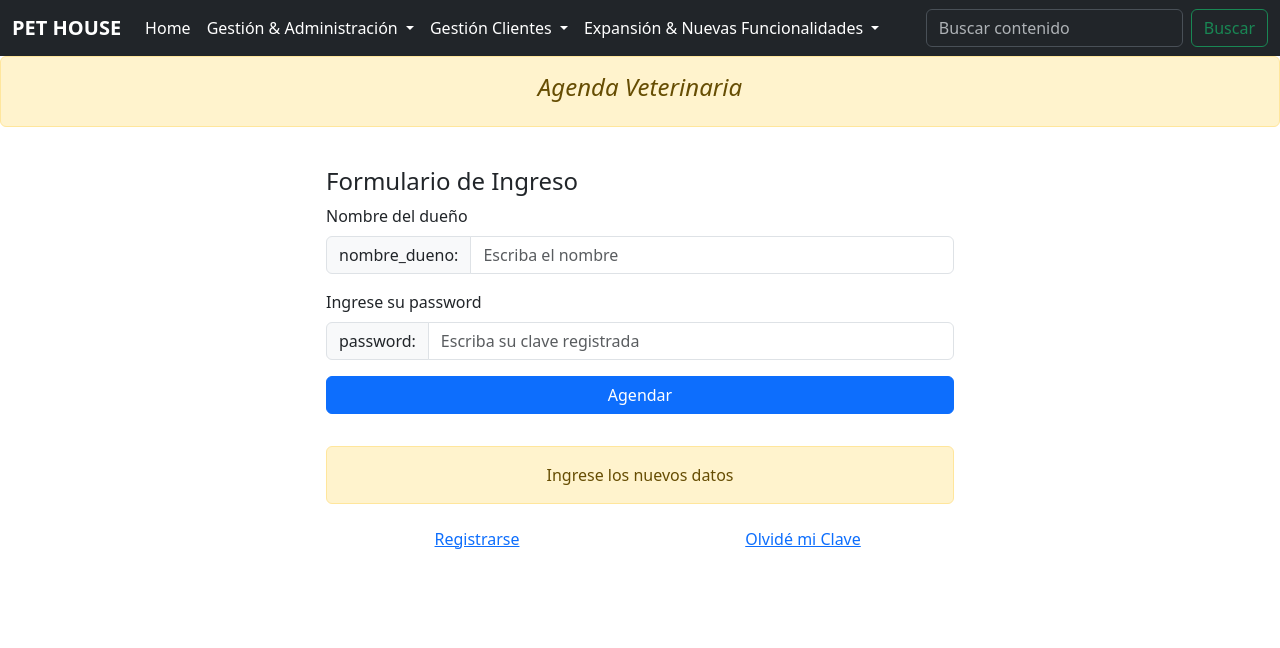
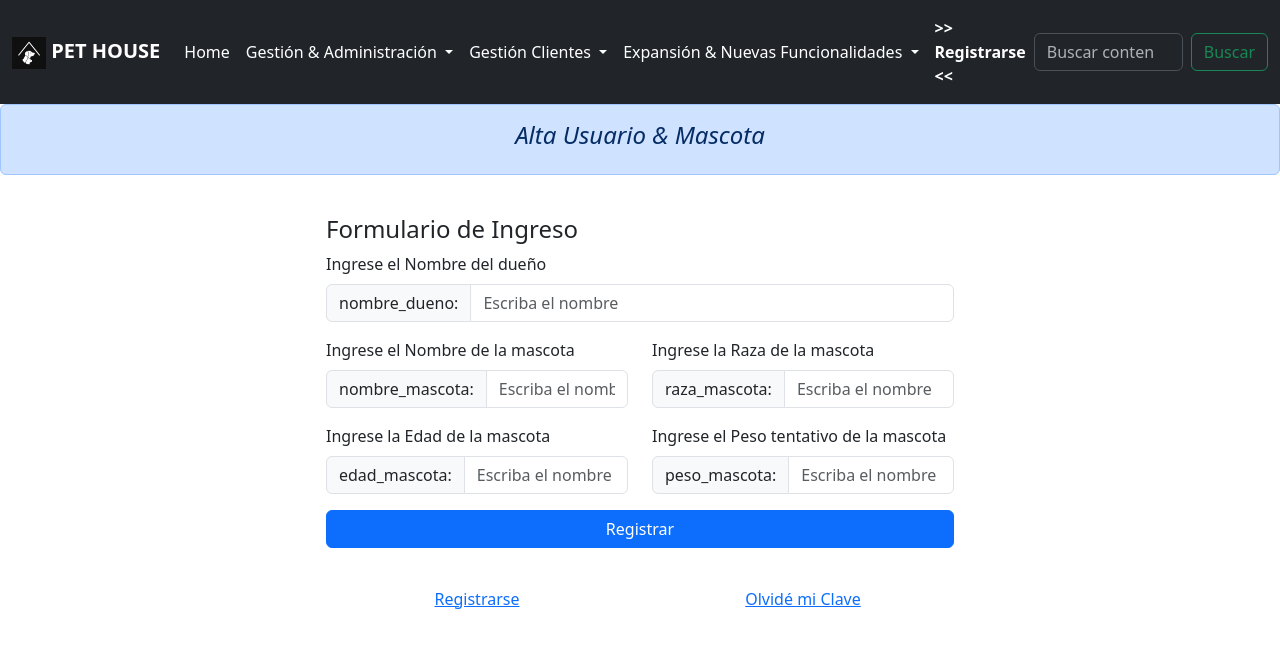
Before and after one commit to lmorocho/Veterinaria, a PHP site: page /alta_user.php in a window 1280 px wide. Shown: the top 648 px of the page. Run offline with PHP 8.4, Linux system fonts and the light colour scheme.

Commit message:
20250411_1216_veterinaria
Update

```diff
--- a/alta_user.php
+++ b/alta_user.php
@@ -11,8 +11,8 @@
     <!--Barra de navegación-->
     <?php menu(); ?>
     <!--Título de la página-->
-    <div class="alert alert-warning text-center fst-italic" role="alert">
-        <h4>Agenda Veterinaria</h4>
+    <div class="alert alert-primary text-center fst-italic" role="alert">
+        <h4>Alta Usuario & Mascota</h4>
     </div>
     <!-- FORMULARIO-->
     <div class="row">
@@ -20,8 +20,9 @@
         <div class="col-6">
             <form action="pagina_destino.php" method="get">
                 <br><label><h4>Formulario de Ingreso</h4></label>
+                <!-- Alta Dueño-->
                 <div class="mb-3">
-                    <label for="basic-url" class="form-label">Nombre del dueño</label>
+                    <label for="basic-url" class="form-label">Ingrese el Nombre del dueño</label>
                     <div class="input-group">
                         <span class="input-group-text" id="basic-addon3">nombre_dueno:</span>
                         <!--<input type="text" class="form-control" id="basic-url" aria-describedby="basic-addon3 basic-addon4">-->
@@ -29,20 +30,67 @@
                     </div>
                     <!--<div class="form-text" id="basic-addon4">Example help text goes outside the input group.</div>-->
                 </div>
+
+                <!-- Alta NombreMascota & Raza-->
+                <div class="mb-3">
+                    <div class="row">
+                        <div class="col-6">
+                            <label for="basic-url" class="form-label">Ingrese el Nombre de la mascota</label>
+                            <div class="input-group">
+                                <span class="input-group-text" id="basic-addon3">nombre_mascota:</span>
+                                <!--<input type="text" class="form-control" id="basic-url" aria-describedby="basic-addon3 basic-addon4">-->
+                                <input type="text" class="form-control" placeholder="Escriba el nombre" aria-label="namepet">
+                            </div>
+                            <!--<div class="form-text" id="basic-addon4">Example help text goes outside the input group.</div>-->
+                        </div>
+                        <div class="col-6">
+                            <label for="basic-url" class="form-label">Ingrese la Raza de la mascota</label>
+                            <div class="input-group">
+                                <span class="input-group-text" id="basic-addon3">raza_mascota:</span>
+                                <!--<input type="text" class="form-control" id="basic-url" aria-describedby="basic-addon3 basic-addon4">-->
+                                <input type="text" class="form-control" placeholder="Escriba el nombre" aria-label="razapet">
+                            </div>
+                        </div>
+                    </div>
+                </div>
+                <!-- Alta Edad & Peso-->
+                <div class="mb-3">
+                    <div class="row">
+                        <div class="col-6">
+                            <label for="basic-url" class="form-label">Ingrese la Edad de la mascota</label>
+                            <div class="input-group">
+                                <span class="input-group-text" id="basic-addon3">edad_mascota:</span>
+                                <!--<input type="text" class="form-control" id="basic-url" aria-describedby="basic-addon3 basic-addon4">-->
+                                <input type="text" class="form-control" placeholder="Escriba el nombre" aria-label="edadpet">
+                            </div>
+                            <!--<div class="form-text" id="basic-addon4">Example help text goes outside the input group.</div>-->
+                        </div>
+                        <div class="col-6">
+                            <label for="basic-url" class="form-label">Ingrese el Peso tentativo de la mascota</label>
+                            <div class="input-group">
+                                <span class="input-group-text" id="basic-addon3">peso_mascota:</span>
+                                <!--<input type="text" class="form-control" id="basic-url" aria-describedby="basic-addon3 basic-addon4">-->
+                                <input type="text" class="form-control" placeholder="Escriba el nombre" aria-label="weightpet">
+                            </div>
+                        </div>
+                    </div>
+                </div>
+
+                <!-- Alta Password
                 <div class="mb-3">
                     <label for="basic-url" class="form-label">Ingrese su password</label>
                     <div class="input-group">
                         <span class="input-group-text" id="basic-addon3">password:</span>
-                        <!--<input type="password" class="form-control" id="basic-url" aria-describedby="basic-addon3 basic-addon4">-->
+                        #Comentado# <input type="password" class="form-control" id="basic-url" aria-describedby="basic-addon3 basic-addon4">
                         <input type="password" class="form-control" placeholder="Escriba su clave registrada" aria-label="password">
                     </div>
+                </div>-->
+                <div class="d-grid gap-2">
+                    <button class="btn btn-primary" type="button">Registrar</button><br>
                 </div>
-                <div class="d-grid gap-2">
-                    <button class="btn btn-primary" type="button">Agendar</button><br>
-                </div>
-                <div class="alert alert-warning text-center" role="alert">
+                <!--<div class="alert alert-warning text-center" role="alert">
                     Ingrese los nuevos datos
-                </div>
+                </div>-->
                 <div class="row"> <!-- Agregamos las subcolumnas sobre la columna '6' del centro-->
                     <div class="col-6 text-center">
                         <button type="button" class="btn btn-link">Registrarse</button>
--- a/inc/menu.php
+++ b/inc/menu.php
@@ -9,7 +9,10 @@
         <!--<nav class="navbar navbar-expand-lg bg-body-tertiary navbar-dark bg-dark">-->
             <!--Primer DIV-->
             <div class="container-fluid">
-                <a class="navbar-brand" href="https://demo.templatemonster.com/es/demo/342435.html?_gl=1*1h969di*_gcl_au*MTI5MzAzOTAzOS4xNzQzMjE0MTg1*_ga*MTM0MTIzOTcxNC4xNzQzMjE0MTgx*_ga_FTPYEGT5LY*MTc0MzIxNDE4MC4xLjEuMTc0MzIxNDI1OS41My4wLjA"><b>PET HOUSE</b></a>
+                <a class="navbar-brand" href="https://demo.templatemonster.com/es/demo/342435.html?_gl=1*1h969di*_gcl_au*MTI5MzAzOTAzOS4xNzQzMjE0MTg1*_ga*MTM0MTIzOTcxNC4xNzQzMjE0MTgx*_ga_FTPYEGT5LY*MTc0MzIxNDE4MC4xLjEuMTc0MzIxNDI1OS41My4wLjA">
+                <img src="img/Log_PetHOUSE.png" alt="Logo" width="34" height="32" class="d-inline-block align-text-top">
+                    <b>PET HOUSE</b>
+                </a>
                 <button class="navbar-toggler" type="button" data-bs-toggle="collapse" data-bs-target="#navbarSupportedContent" aria-controls="navbarSupportedContent" aria-expanded="false" aria-label="Toggle navigation">
                     <span class="navbar-toggler-icon"></span>
                 </button>
@@ -69,7 +72,11 @@
                                 <li><hr class="dropdown-divider"></li>
                                 <li><a class="dropdown-item" href="#">Integración con Redes Sociales</a></li>
                             </ul>
-
+                        </li>
+                    </ul>
+                    <ul class="navbar-nav me-auto-e">
+                        <li class="nav-item">
+                            <a class="nav-link active" aria-disabled="true" aria-current="page" href="alta_user.php"><b>>> Registrarse << </b></a>
                         </li>
                     </ul>
                     <form class="d-flex" role="search">
```
Also changed, not shown: agenda_turnos.php (+4 -4 lines), scss/_root.scss (added, +58 -0 lines), img/Log_PetHOUSE.png (added), img/Logo-Pet_House.png (added).
